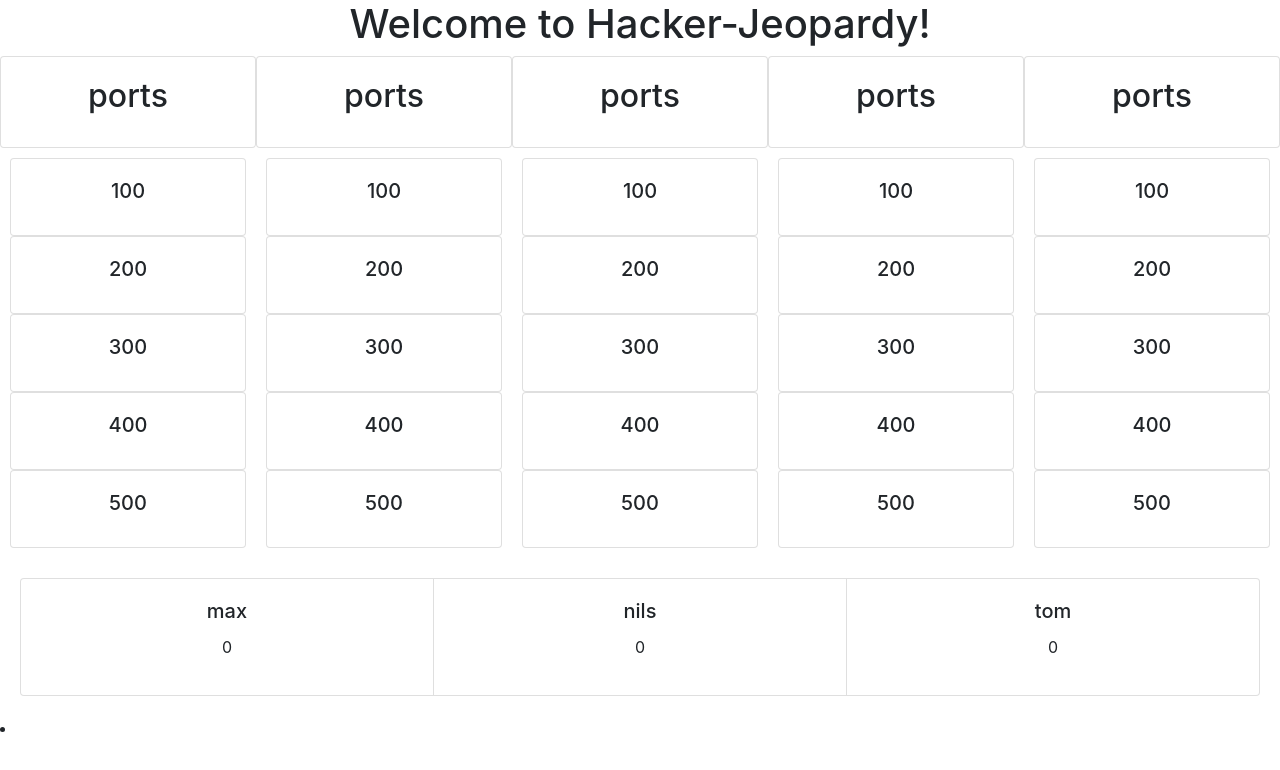
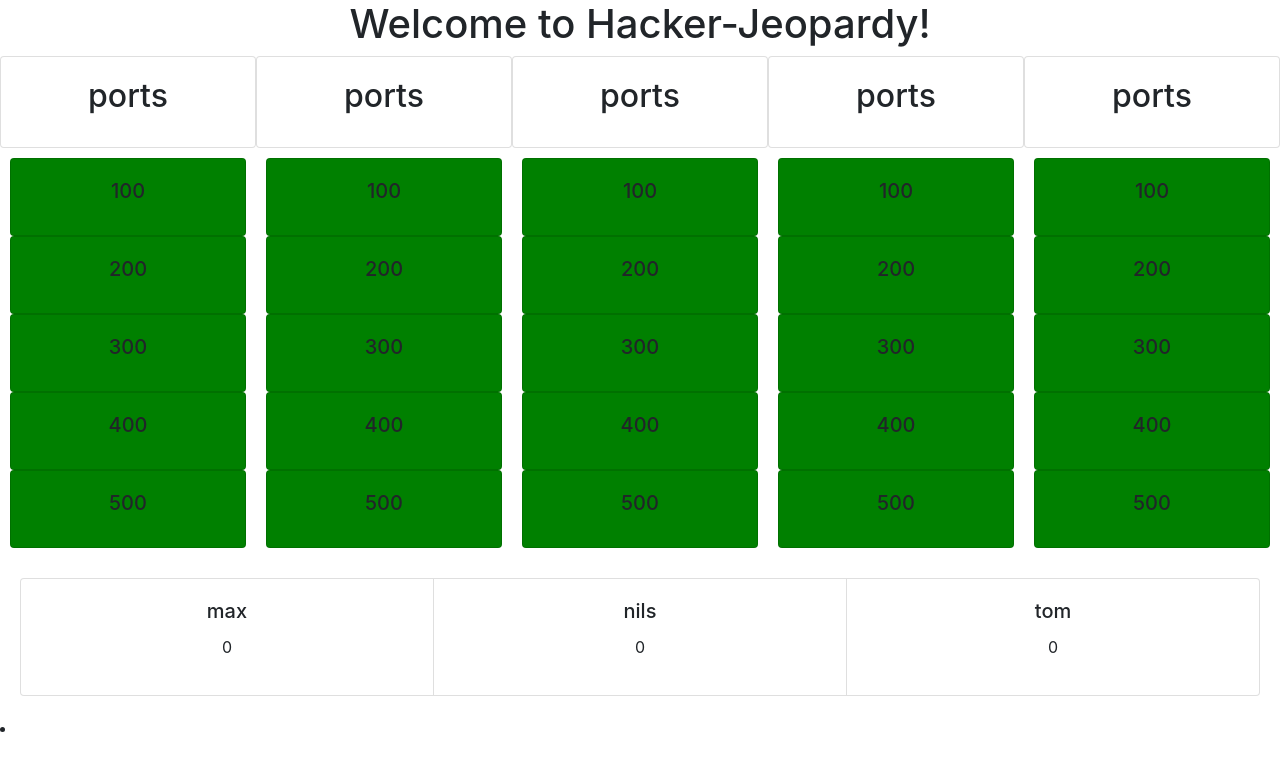
Before and after one commit to vspaceone/hackerjeopardy, an Angular app: page / in a window 1280 px wide. Shown: the top 770 px of the page. Built offline with nearby package versions, Linux system fonts and the light colour scheme.

Commit message:
Set unavailable when clicked

```diff
--- a/package.json
+++ b/package.json
@@ -17,6 +17,7 @@
     "@angular/core": "^6.0.0",
     "@angular/forms": "^6.0.0",
     "@angular/http": "^6.0.0",
+    "@angular/material": "^7.2.0",
     "@angular/platform-browser": "^6.0.0",
     "@angular/platform-browser-dynamic": "^6.0.0",
     "@angular/router": "^6.0.0",
--- a/src/app/app.component.html
+++ b/src/app/app.component.html
@@ -6,6 +6,17 @@
 <script src="https://code.jquery.com/jquery-3.3.1.min.js" integrity="sha256-FgpCb/KJQlLNfOu91ta32o/NMZxltwRo8QtmkMRdAu8="
     crossorigin="anonymous"></script>
 <script src="https://cdnjs.cloudflare.com/ajax/libs/mustache.js/3.0.1/mustache.min.js"></script>
+
+<style>
+  .av-false{
+    background-color: red
+  }
+
+  .av-true{
+    background-color: green;
+  }
+</style>
+
 
 <!--The content below is only a placeholder and can be replaced.-->
 <div style="text-align:center">
@@ -24,7 +35,7 @@
 </div>
 <div class="card-group">
   <div *ngFor="let d of qanda" class="card-column" style="width: 20%; padding: 10px">
-    <div class="card text-center" *ngFor="let q of d">
+    <div class="card text-center av-{{q.available}}" *ngFor="let q of d" (click)="onSelect(q)">
       <div class="card-body">
         <h5 class="card-title">{{q.value}}</h5>
       </div>
--- a/src/app/app.component.ts
+++ b/src/app/app.component.ts
@@ -7,6 +7,12 @@ import { Component } from '@angular/core';
 })
 export class AppComponent {
   title = 'app';
+
+
+  onSelect(q): void {
+    console.log("Hallo onSelect", q)
+    q.available = false
+  }
 
   category = [
     "ports","ports","ports","ports","ports"
@@ -19,7 +25,7 @@ export class AppComponent {
   ]
 
   qanda = [[
-      {"question":"Welchen Port hat SSH?", "answer": "22", "value":100,"available":true},
+      {"question":"Welchen Port hat SSH?333", "answer": "223", "value":100,"available":true},
       {"question":"Welchen Port hat SSH?", "answer": "22", "value":200,"available":true},
       {"question":"Welchen Port hat SSH?", "answer": "22", "value":300,"available":true},
       {"question":"Welchen Port hat SSH?", "answer": "22", "value":400,"available":true},
```
Also changed, not shown: 1 other file (tests, documents, lock files or other folders).
